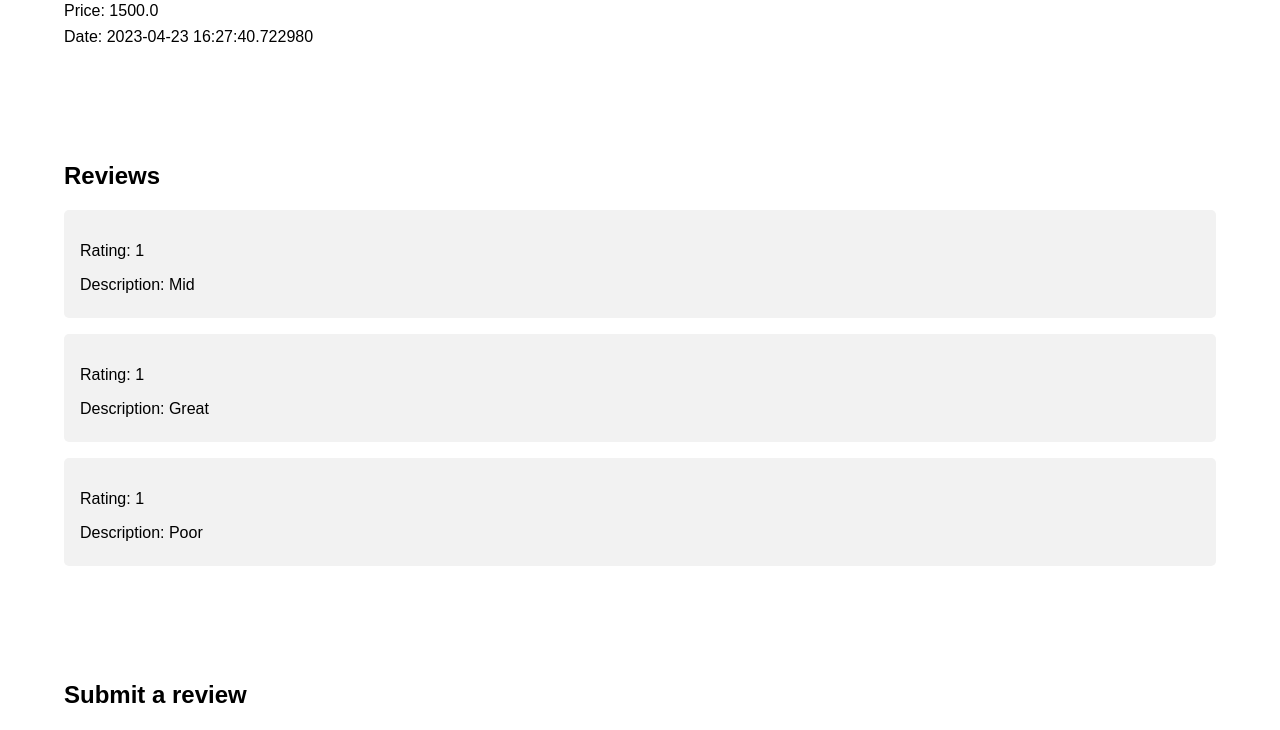
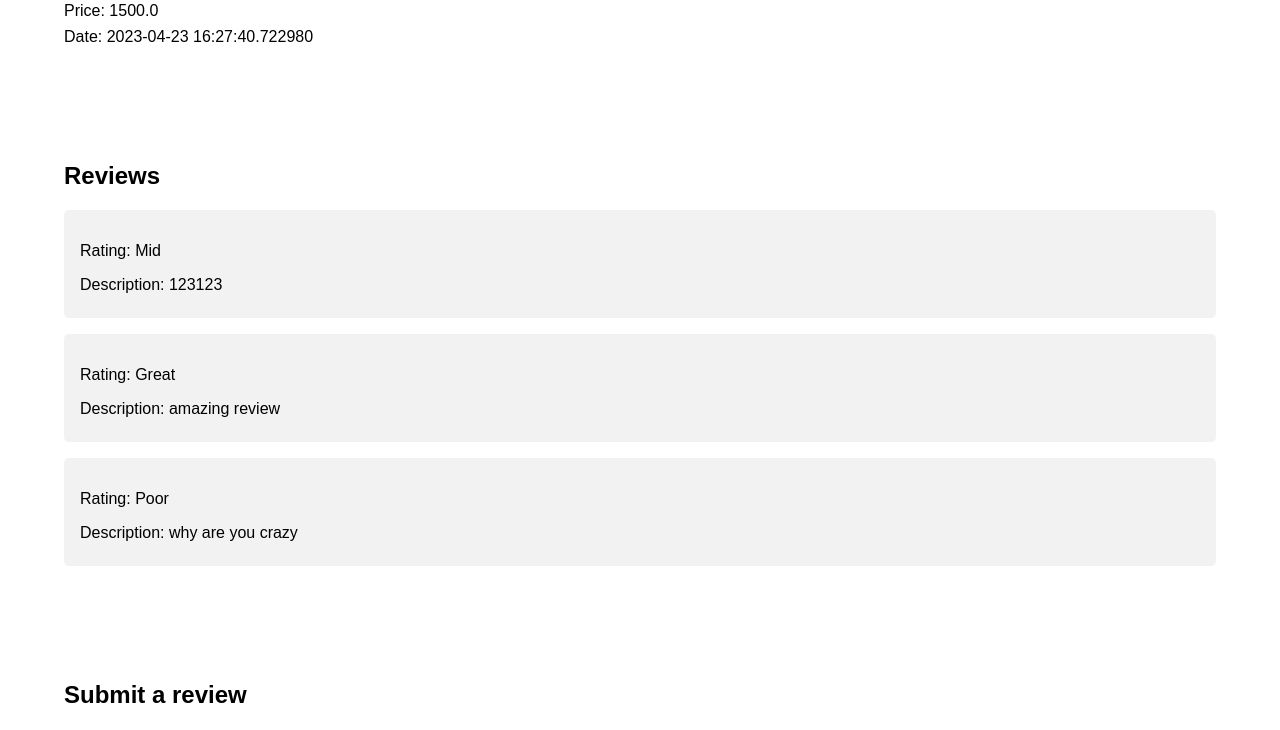
Before and after one commit to d3h1/Database_Design, a Flask app: page /item/1/ in a window 1280 px wide. Shown: the part 320-1050 px from the top of the page. Run offline with Flask 3, Linux system fonts and the light colour scheme; data comes from the database, SQL or seed files in the repository.

Commit message:
fixed rating and description in reviews

```diff
--- a/BackendV2/templates/selected.html
+++ b/BackendV2/templates/selected.html
@@ -31,8 +31,8 @@
       {% if reviews %}
         {% for review in reviews %}
           <div class="review">
-            <p>Rating: {{ review[2] }}</p>
-            <p>Description: {{ review[3] }}</p>
+            <p>Rating: {{ review[3] }}</p>
+            <p>Description: {{ review[4] }}</p>
           </div>
         {% endfor %}
       {% else %}
```
